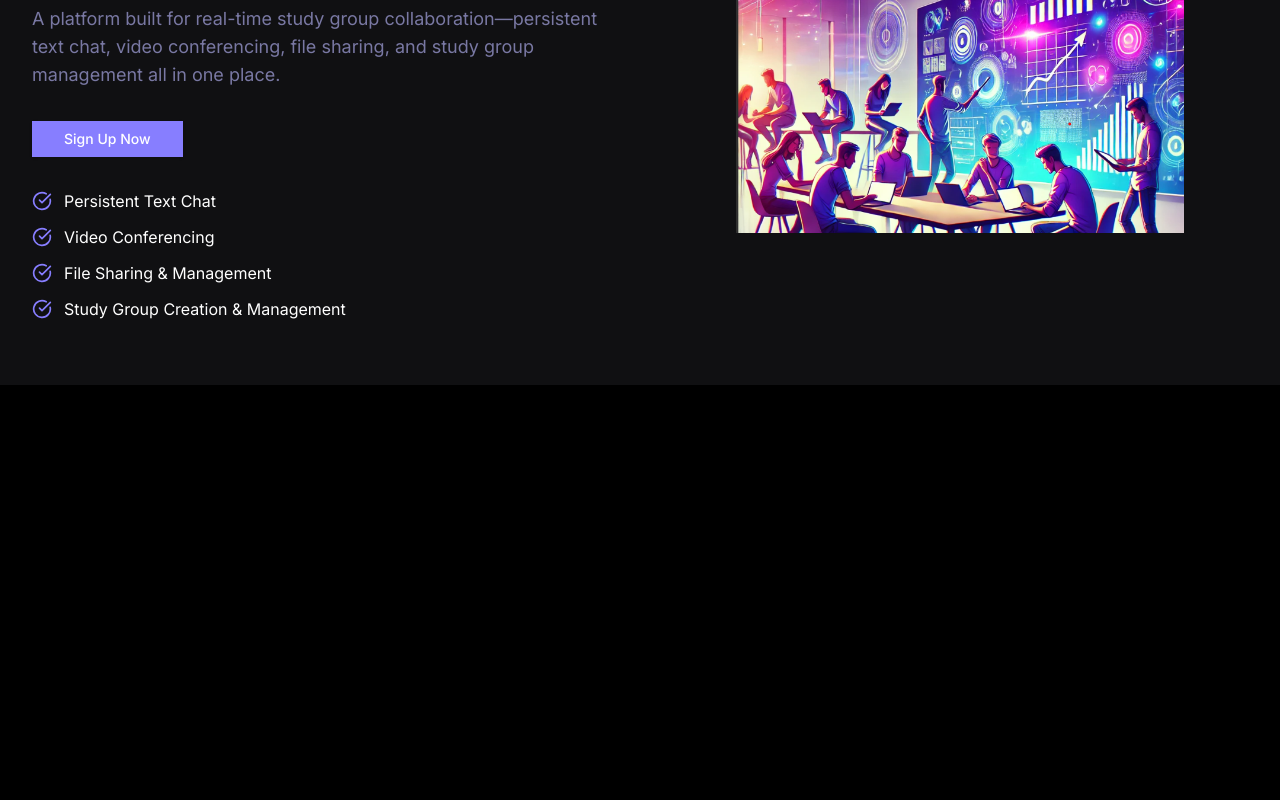
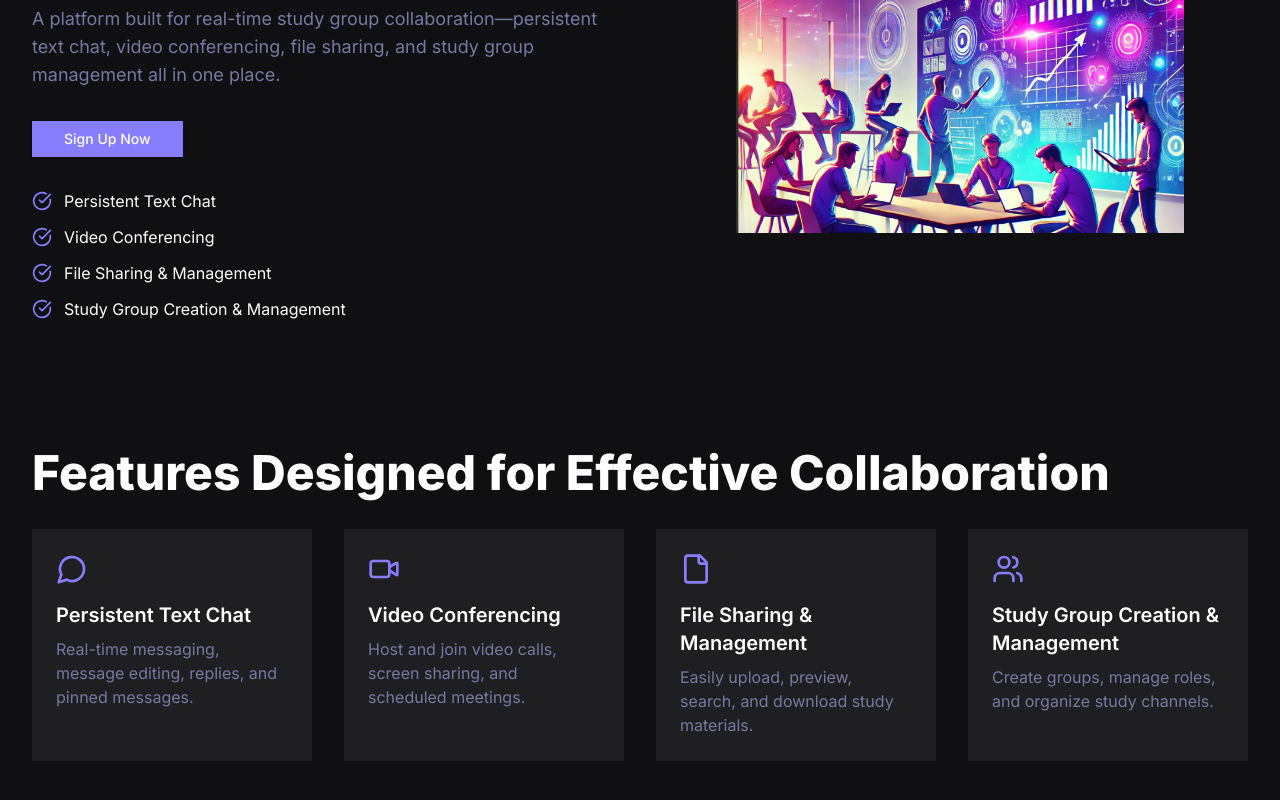
Before and after one commit to Mdsr2op/EduGather-Client, a React (Vite) app: page / in a window 1280 px wide. Shown: the part 236-1036 px from the top of the page. Before the commit the page ends 800 px from the top, so only its background shows below. Built offline with nearby package versions, Linux system fonts and the light colour scheme.

Commit message:
added feature section to the home page

```diff
--- a/src/components/pages/Home.tsx
+++ b/src/components/pages/Home.tsx
@@ -1,3 +1,4 @@
+import { Features } from "@/features/Home/components/Features";
 import { Header } from "@/features/Home/components/Header";
 import { Hero } from "@/features/Home/components/Hero";
 
@@ -6,6 +7,7 @@ const Home = () => {
     <div className="">
       <Header />
       <Hero />
+      <Features />
     </div>
   );
 };
--- /dev/null
+++ b/src/features/Home/components/Features.tsx
@@ -0,0 +1,68 @@
+import * as React from 'react';
+import { MessageCircle, Video, File, Users } from 'lucide-react';
+
+interface Feature {
+  icon: React.ReactNode;
+  title: string;
+  description: string;
+}
+
+const features: Feature[] = [
+  {
+    icon: <MessageCircle className="h-8 w-8 text-primary-500" />,
+    title: "Persistent Text Chat",
+    description: "Real-time messaging, message editing, replies, and pinned messages."
+  },
+  {
+    icon: <Video className="h-8 w-8 text-primary-500" />,
+    title: "Video Conferencing",
+    description: "Host and join video calls, screen sharing, and scheduled meetings."
+  },
+  {
+    icon: <File className="h-8 w-8 text-primary-500" />,
+    title: "File Sharing & Management",
+    description: "Easily upload, preview, search, and download study materials."
+  },
+  {
+    icon: <Users className="h-8 w-8 text-primary-500" />,
+    title: "Study Group Creation & Management",
+    description: "Create groups, manage roles, and organize study channels."
+  },
+];
+
+export function Features() {
+  return (
+    <section
+      className="w-full bg-dark-3 text-light-1 py-16"
+      aria-labelledby="features-heading"
+    >
+      <div className="mx-auto max-w-7xl px-4 sm:px-6 lg:px-8">
+        <h2
+          id="features-heading"
+          className="text-3xl sm:text-4xl lg:text-5xl font-extrabold text-light-1 mb-8"
+        >
+          Features Designed for Effective Collaboration
+        </h2>
+
+        <div className="grid grid-cols-1 gap-8 md:grid-cols-2 lg:grid-cols-4">
+          {features.map((feature, index) => (
+            <div
+              key={index}
+              className="flex flex-col items-start p-6 bg-dark-4 rounded-lg hover:bg-dark-5 transition-colors"
+            >
+              <div className="mb-4">
+                {feature.icon}
+              </div>
+              <h3 className="text-xl font-semibold text-light-1 mb-2">
+                {feature.title}
+              </h3>
+              <p className="text-light-3 text-sm sm:text-base">
+                {feature.description}
+              </p>
+            </div>
+          ))}
+        </div>
+      </div>
+    </section>
+  );
+}
```
